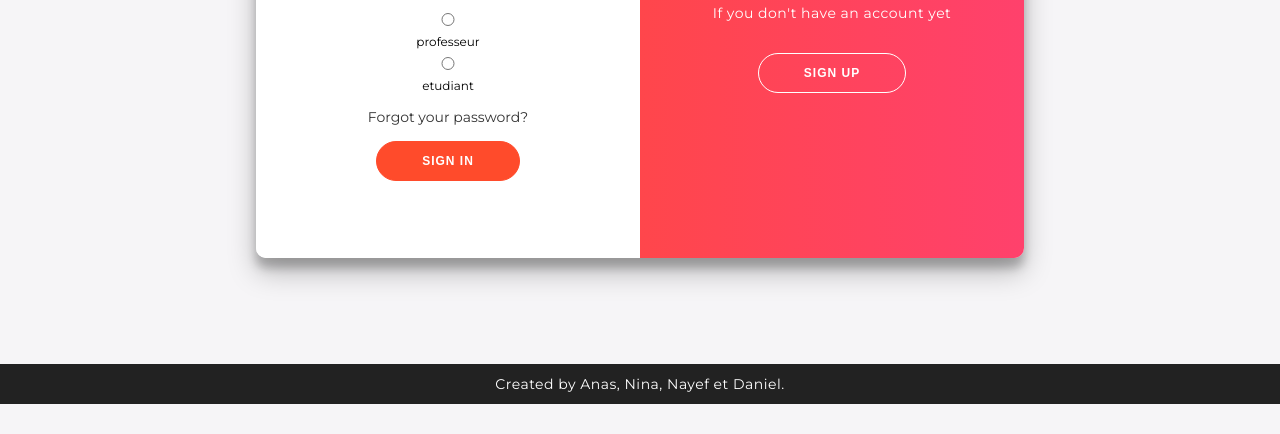
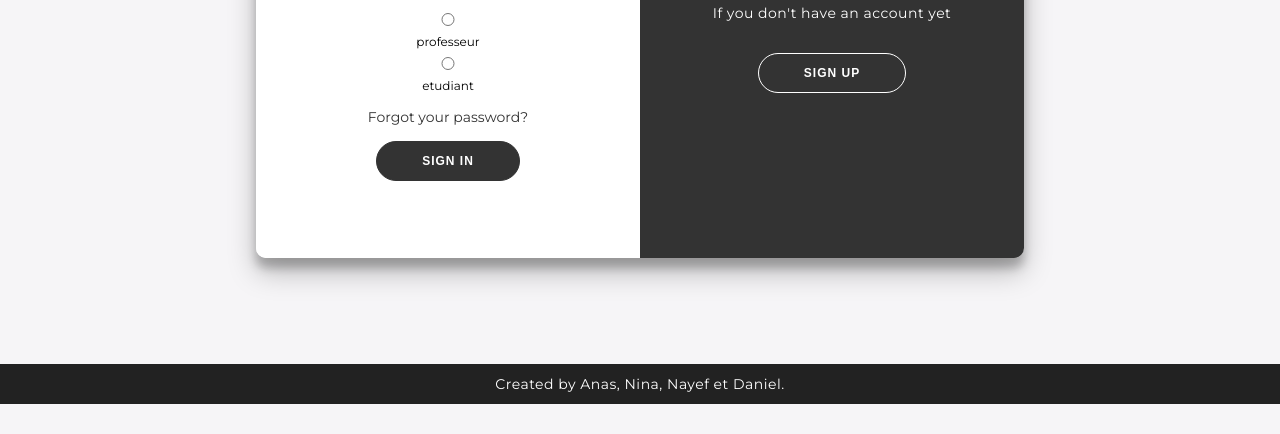
Before and after one commit to DaniVV02/Projet-Progammation, a plain HTML site: page auth.html in a window 1280 px wide. Shown: the part 396-830 px from the top of the page. Drawn offline with Linux system fonts and the light colour scheme.

Commit message:
style en black et noir
ui

```diff
--- a/style.css
+++ b/style.css
@@ -1,4 +1,3 @@
-
 @import url('https://fonts.googleapis.com/css?family=Montserrat:400,800');
 
 * {
@@ -46,8 +45,8 @@ a {
 
 button {
 	border-radius: 20px;
-	border: 1px solid #FF4B2B;
-	background-color: #FF4B2B;
+	border: 1px solid rgb(51, 51, 51);
+	background-color: rgb(51, 51, 51);
 	color: #FFFFFF;
 	font-size: 12px;
 	font-weight: bold;
@@ -160,9 +159,9 @@ input {
 }
 
 .overlay {
-	background: #FF416C;
-	background: -webkit-linear-gradient(to right, #FF4B2B, #FF416C);
-	background: linear-gradient(to right, #FF4B2B, #FF416C);
+	background: rgb(51, 51, 51);
+	background: -webkit-linear-gradient(to right, rgb(51, 51, 51), rgb(51, 51, 51));
+	background: linear-gradient(to right, rgb(51, 51, 51), rgb(51, 51, 51));
 	background-repeat: no-repeat;
 	background-size: cover;
 	background-position: 0 0;
@@ -238,6 +237,11 @@ footer {
     z-index: 999;
 }
 
+
+
+
+
+
 footer p {
     margin: 10px 0;
 }
@@ -247,6 +251,6 @@ footer i {
 }
 
 footer a {
-    color: #3c97bf;
+    color: blue;
     text-decoration: none;
 }
```
